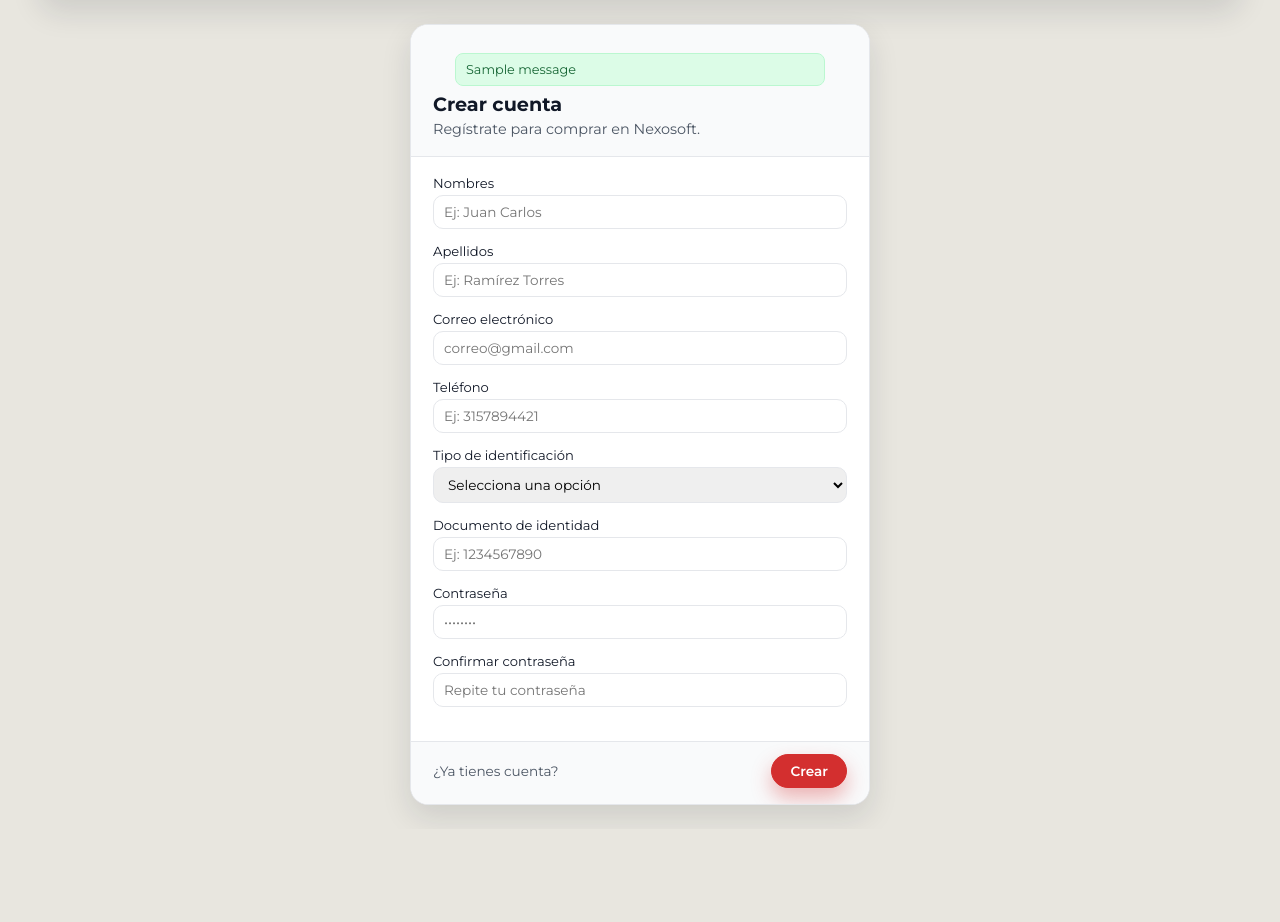
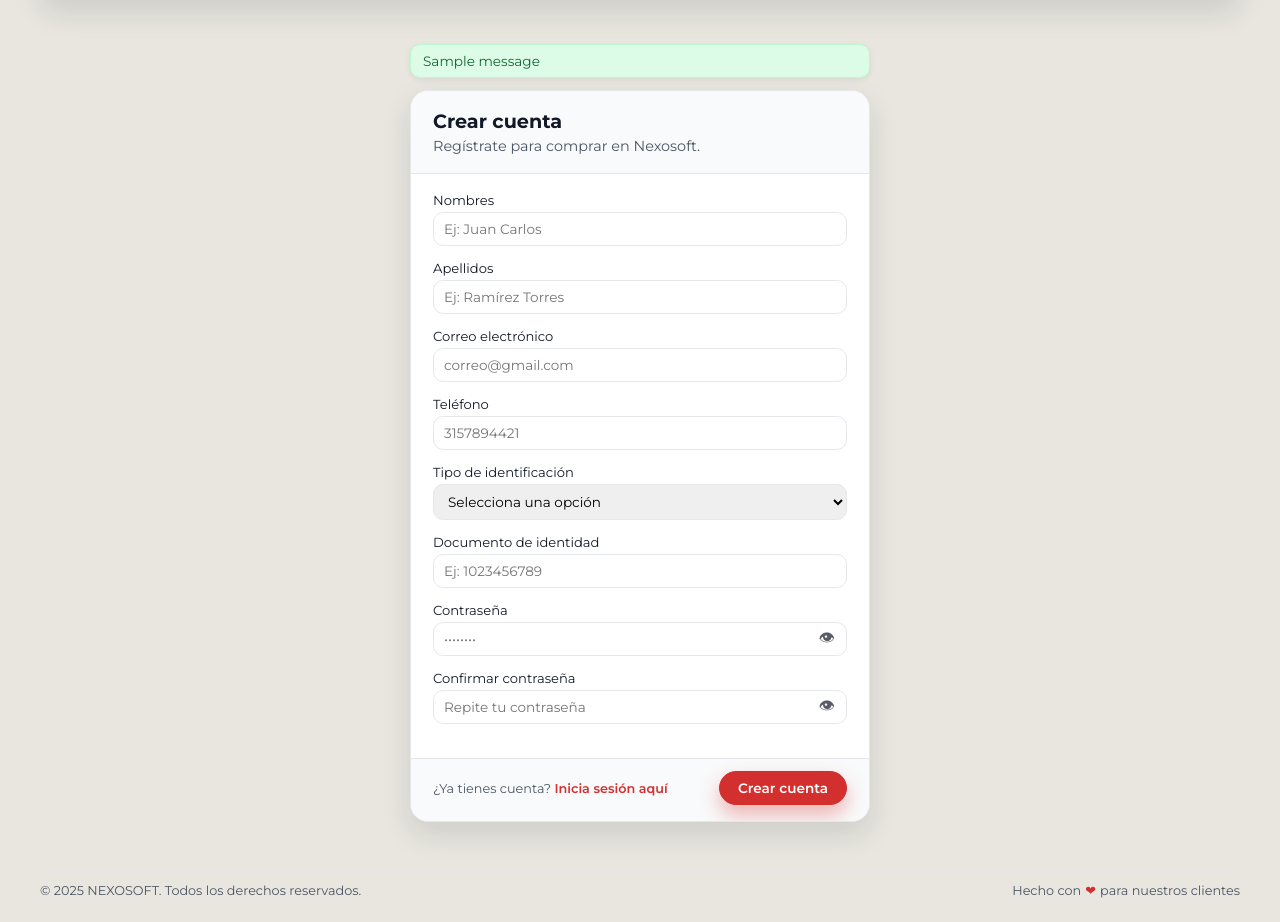
Before and after one commit to Milord-Taro/Nexosoft-Ecommerce, a Django app: page /registro/ in a window 1280 px wide. Shown: the part 147-1069 px from the top of the page. Before the commit the page ends 966 px from the top, so only its background shows below. Run offline with Django 5.2, Linux system fonts and the light colour scheme; tables that the repository leaves empty hold one stand-in row (values such as "Sample post"); one stand-in notice (Sample message) is shown.

Commit message:
Segundo commit e-commerce NEXOSOFT

```diff
--- a/accounts/urls.py
+++ b/accounts/urls.py
@@ -5,4 +5,5 @@ urlpatterns = [
     path('', views.landing, name='landing'),
     path('login/', views.login_view, name='login'),
     path('registro/', views.register_view, name='registro'),
+    path('logout/', views.logout_view, name='logout'),
 ]
--- a/accounts/views.py
+++ b/accounts/views.py
@@ -34,10 +34,16 @@ def login_view(request):
         request.session["usuario_nombre"] = usuario["nombres"]
         request.session["usuario_rol"] = str(usuario["idRol"])
 
-        messages.success(request, f"Bienvenido, {usuario['nombres']} 👋")
         return redirect("landing")
 
     return render(request, "login.html")
+
+def logout_view(request):
+    # Elimina toda la sesión del usuario
+    request.session.flush()
+    messages.info(request, "Has cerrado sesión correctamente.")
+    return redirect("landing")
+
 
 def register_view(request):
     if request.method == "POST":
--- a/static/css/login.css
+++ b/static/css/login.css
@@ -115,8 +115,10 @@ body {
 main {
   flex: 1;
   display: flex;
+  flex-direction: column;
   align-items: center;
-  justify-content: center;
+  justify-content: flex-start;
+  padding: 12px 0 24px;  /* menos espacio arriba */
 }
 
 .auth-wrapper {
@@ -251,25 +253,53 @@ label {
   }
 }
 
+/* BANNER DE MENSAJES (login / registro) */
 .auth-messages {
-  margin: 10px 22px 0;
+  width: 100%;
+  display: flex;
+  justify-content: center; /* centra el bloque */
+  margin-bottom: 12px;
 }
 
 .auth-message {
-  font-size: 0.8rem;
-  padding: 8px 10px;
-  border-radius: 8px;
-  margin-bottom: 6px;
+  width: 100%;
+  max-width: 460px;         /* mismo ancho aproximado que la tarjeta */
+  font-size: 0.85rem;
+  padding: 8px 12px;
+  border-radius: 10px;
+  margin-top: 8px;
+  box-shadow: 0 2px 6px rgba(15, 23, 42, 0.06);
 }
 
+/* colores según tipo de mensaje */
 .auth-message.error {
   background: #fee2e2;
   color: #b91c1c;
   border: 1px solid #fecaca;
 }
 
-.auth-message.success {
+.auth-message.success,
+.auth-message.info {
   background: #dcfce7;
   color: #166534;
   border: 1px solid #bbf7d0;
 }
+
+.password-wrapper {
+  position: relative;
+  width: 100%;
+}
+
+.toggle-password {
+  position: absolute;
+  right: 12px;
+  top: 50%;
+  transform: translateY(-50%);
+  cursor: pointer;
+  font-size: 16px;
+  user-select: none;
+  opacity: 0.7;
+}
+.toggle-password:hover {
+  opacity: 1;
+}
--- a/templates/registro.html
+++ b/templates/registro.html
@@ -10,14 +10,14 @@
   <!-- Fuente Montserrat -->
   <link href="https://fonts.googleapis.com/css2?family=Montserrat:wght@300;400;500;600;700;800&display=swap" rel="stylesheet">
 
-  <!-- css/login.css -->
+  <!-- Usamos el mismo CSS que el login -->
   <link rel="stylesheet" href="{% static 'css/login.css' %}">
 </head>
 
 <body>
   <div class="app-wrapper">
 
-    <!-- HEADER (igual que antes) -->
+    <!-- HEADER -->
     <header class="main-header">
       <div class="brand">
         <img src="{% static 'img/logo.png' %}" alt="NEXOSOFT Logo">
@@ -30,9 +30,7 @@
     </header>
 
     <main>
-      <section class="auth-wrapper">
-        <article class="auth-card">
-          <div class="auth-header">
+      <!-- BANNER DE MENSAJES -->
       {% if messages %}
       <div class="auth-messages">
         {% for message in messages %}
@@ -42,16 +40,23 @@
         {% endfor %}
       </div>
       {% endif %}
+
+      <!-- CARD DE REGISTRO -->
+      <section class="auth-wrapper">
+        <article class="auth-card">
+
+          <div class="auth-header">
             <h1 class="auth-title">Crear cuenta</h1>
-            <p class="auth-subtitle">Regístrate para comprar en Nexosoft.</p>
+            <p class="auth-subtitle">
+              Regístrate para comprar en Nexosoft.
+            </p>
           </div>
 
-          <!-- FORMULARIO COMPLETO -->
-          <form id="regForm" method="post" action="{% url 'registro' %}" novalidate>
+          <form method="post" action="{% url 'registro' %}">
             {% csrf_token %}
-            <div class="auth-body">
 
-              <!-- NOMBRE -->
+            <div class="auth-body auth-body-grid">
+              <!-- NOMBRES -->
               <div class="form-group">
                 <label for="regName">Nombres</label>
                 <input
@@ -64,11 +69,11 @@
                   minlength="2"
                   maxlength="60"
                   pattern="[A-Za-zÁÉÍÓÚáéíóúÑñ\s]+"
-                  title="Solo se permiten letras y espacios, entre 2 y 60 caracteres."
+                  title="El nombre debe contener solo letras y tener entre 2 y 60 caracteres."
                 />
               </div>
 
-              <!-- APELLIDO -->
+              <!-- APELLIDOS -->
               <div class="form-group">
                 <label for="regLast">Apellidos</label>
                 <input
@@ -81,7 +86,7 @@
                   minlength="2"
                   maxlength="60"
                   pattern="[A-Za-zÁÉÍÓÚáéíóúÑñ\s]+"
-                    title="Solo se permiten letras y espacios, entre 2 y 60 caracteres."
+                  title="El apellido debe contener solo letras y tener entre 2 y 60 caracteres."
                 />
               </div>
 
@@ -97,7 +102,7 @@
                   required
                   maxlength="60"
                   pattern="^[^@\s]+@(gmail\.com|hotmail\.com|outlook\.com|yahoo\.com)$"
-                  title="Solo se permiten correos con dominios: gmail.com, hotmail.com, outlook.com o yahoo.com"
+                  title="Solo se permiten correos de Gmail, Hotmail, Outlook o Yahoo."
                 />
               </div>
 
@@ -109,16 +114,16 @@
                   name="telefono"
                   type="tel"
                   class="form-input"
-                  placeholder="Ej: 3157894421"
+                  placeholder="3157894421"
                   required
                   minlength="10"
                   maxlength="10"
                   pattern="^3[0-9]{9}$"
-                  title="Debe ser un celular colombiano de 10 dígitos que comienza en 3."
+                  title="Debe ser un celular colombiano de 10 dígitos y comenzar en 3."
                 />
               </div>
 
-              <!-- TIPO DOCUMENTO -->
+              <!-- TIPO IDENTIFICACIÓN -->
               <div class="form-group">
                 <label for="regTipoId">Tipo de identificación</label>
                 <select
@@ -128,16 +133,15 @@
                   required
                 >
                   <option value="">Selecciona una opción</option>
-                    <option value="CC">Cédula de ciudadanía</option>
-                    <option value="CE">Cédula de extranjería</option>
+                  <option value="CC">Cédula de ciudadanía (CC)</option>
+                  <option value="CE">Cédula de extranjería (CE)</option>
                   <option value="NIT">NIT</option>
                   <option value="PASAPORTE">Pasaporte</option>
                   <option value="OTRO">Otro</option>
                 </select>
               </div>
 
-
-              <!-- NUMERO DOCUMENTO -->
+              <!-- NÚMERO IDENTIFICACIÓN -->
               <div class="form-group">
                 <label for="regDoc">Documento de identidad</label>
                 <input
@@ -145,20 +149,21 @@
                   name="numeroIdentificacion"
                   type="text"
                   class="form-input"
-                  placeholder="Ej: 1234567890"
+                  placeholder="Ej: 1023456789"
                   required
                   minlength="5"
                   maxlength="15"
-                  pattern="[0-9]{5,15}"
-                  title="Debe contener solo dígitos, entre 5 y 15 caracteres."
+                  pattern="^[0-9]{5,15}$"
+                  title="El documento debe tener entre 5 y 15 dígitos numéricos."
                 />
               </div>
 
               <!-- CONTRASEÑA -->
               <div class="form-group">
-                <label for="regPass">Contraseña</label>
+                <label for="regPass1">Contraseña</label>
+                <div class="password-wrapper">
                   <input
-                  id="regPass"
+                    id="regPass1"
                     name="password"
                     type="password"
                     class="form-input"
@@ -167,13 +172,16 @@
                     minlength="6"
                     maxlength="16"
                     pattern="(?=.*[A-Za-z])(?=.*\d)[A-Za-z\d]{6,16}"
-                  title="Debe tener entre 6 y 16 caracteres, con al menos una letra y un número."
+                    title="Debe tener entre 6 y 16 caracteres, con letras y números."
                   />
+                  <span class="toggle-password" data-target="regPass1">👁</span>
+                </div>
               </div>
 
               <!-- CONFIRMAR CONTRASEÑA -->
               <div class="form-group">
                 <label for="regPass2">Confirmar contraseña</label>
+                <div class="password-wrapper">
                   <input
                     id="regPass2"
                     name="password2"
@@ -181,19 +189,19 @@
                     class="form-input"
                     placeholder="Repite tu contraseña"
                     required
-                   minlength="6"
-                   maxlength="16"
                   />
+                 <span class="toggle-password" data-target="regPass2">👁</span>
+                </div>
+              </div>
             </div>
 
-            </div>
+            <div class="auth-footer">
+              <span class="auth-footer-text">
+                ¿Ya tienes cuenta?
+                <a href="{% url 'login' %}" class="link-inline">Inicia sesión aquí</a>
+              </span>
 
-            <!-- FOOTER -->
-            <div class="auth-footer">
-              <span>¿Ya tienes cuenta?</span>
-
-              <!-- BOTÓN FUNCIONAL -->
-              <button type="submit" class="btn-primary">Crear</button>
+              <button type="submit" class="btn-primary">Crear cuenta</button>
             </div>
           </form>
 
@@ -201,30 +209,49 @@
       </section>
     </main>
 
+    <footer class="site-footer">
+      <div class="footer-bottom">
+        <span>© 2025 NEXOSOFT. Todos los derechos reservados.</span>
+        <span class="footer-made-with">
+          Hecho con <span class="footer-heart">❤</span> para nuestros clientes
+        </span>
+      </div>
+    </footer>
   </div>
 
-  <!-- VALIDACIONES JAVASCRIPT -->
+  <!-- // Validación de coincidencia de contraseñas en tiempo real -->
   <script>
-    const form = document.getElementById("regForm");
-    const pass = document.getElementById("regPass");
+    const form = document.querySelector("form");
+    const pass1 = document.getElementById("regPass1");
     const pass2 = document.getElementById("regPass2");
 
-    form.addEventListener("submit", function (e) {
-
-      // Validación de contraseñas iguales
-      if (pass.value !== pass2.value) {
-        pass2.setCustomValidity("Las contraseñas no coinciden");
+    function validarPasswords() {
+      if (pass1.value !== pass2.value) {
+        pass2.setCustomValidity("Las contraseñas no coinciden.");
       } else {
         pass2.setCustomValidity("");
       }
+    }
 
-      // Si hay error, impedir envío y mostrar mensajes
+    pass1.addEventListener("input", validarPasswords);
+    pass2.addEventListener("input", validarPasswords);
+
+    form.addEventListener("submit", function(event) {
+      validarPasswords();
       if (!form.checkValidity()) {
-        e.preventDefault();
-        form.reportValidity(); // <-- MUESTRA LOS ERRORES SOLO AL OPRIMIR "CREAR"
+        event.preventDefault();
+        form.reportValidity();
       }
     });
+
+    // Mostrar/ocultar contraseñas
+    document.querySelectorAll(".toggle-password").forEach(btn => {
+      btn.addEventListener("click", () => {
+        const input = document.getElementById(btn.dataset.target);
+        input.type = input.type === "password" ? "text" : "password";
+      });
+    });
+
     </script>
-
 </body>
 </html>
```
Also changed, not shown: templates/login.html (+13 -17 lines), templates/paginaprincipal.html (+8 -1 lines). Lines whose indentation alone changed are shown as unchanged.
